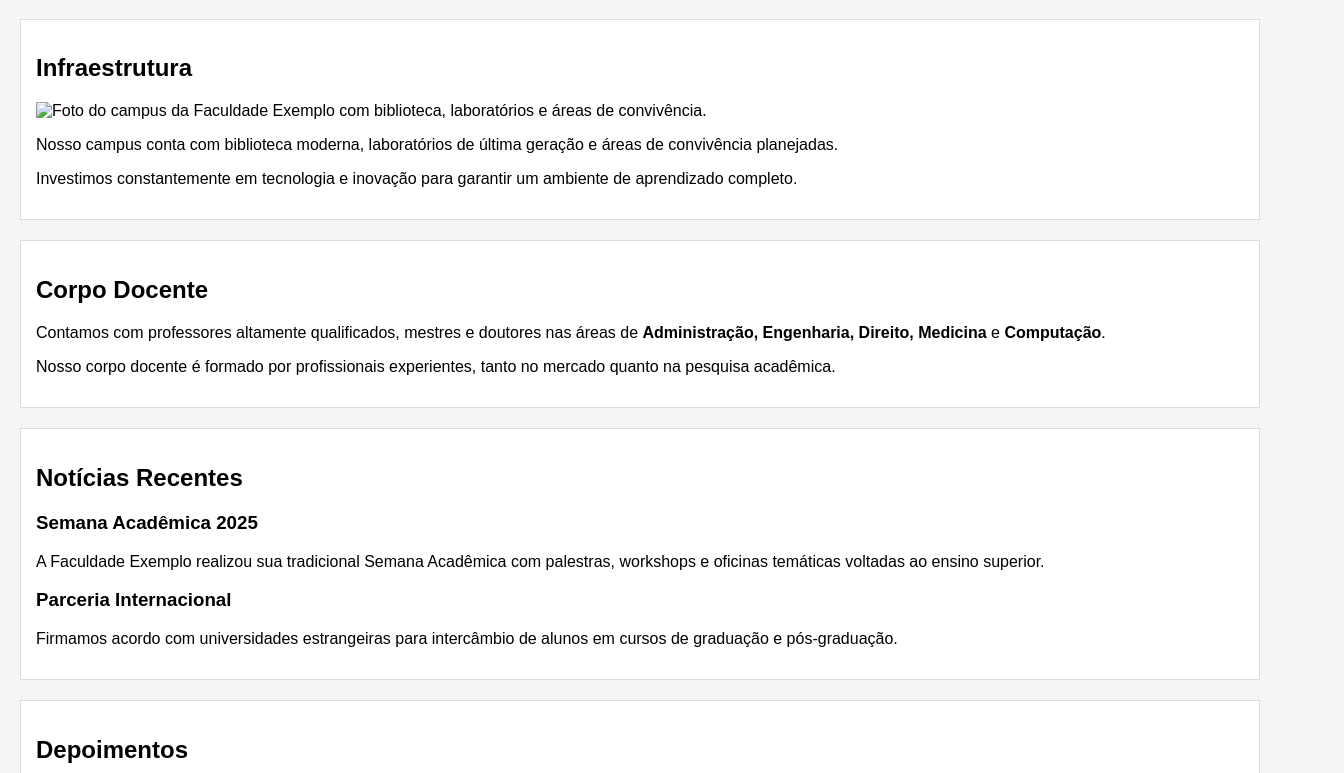
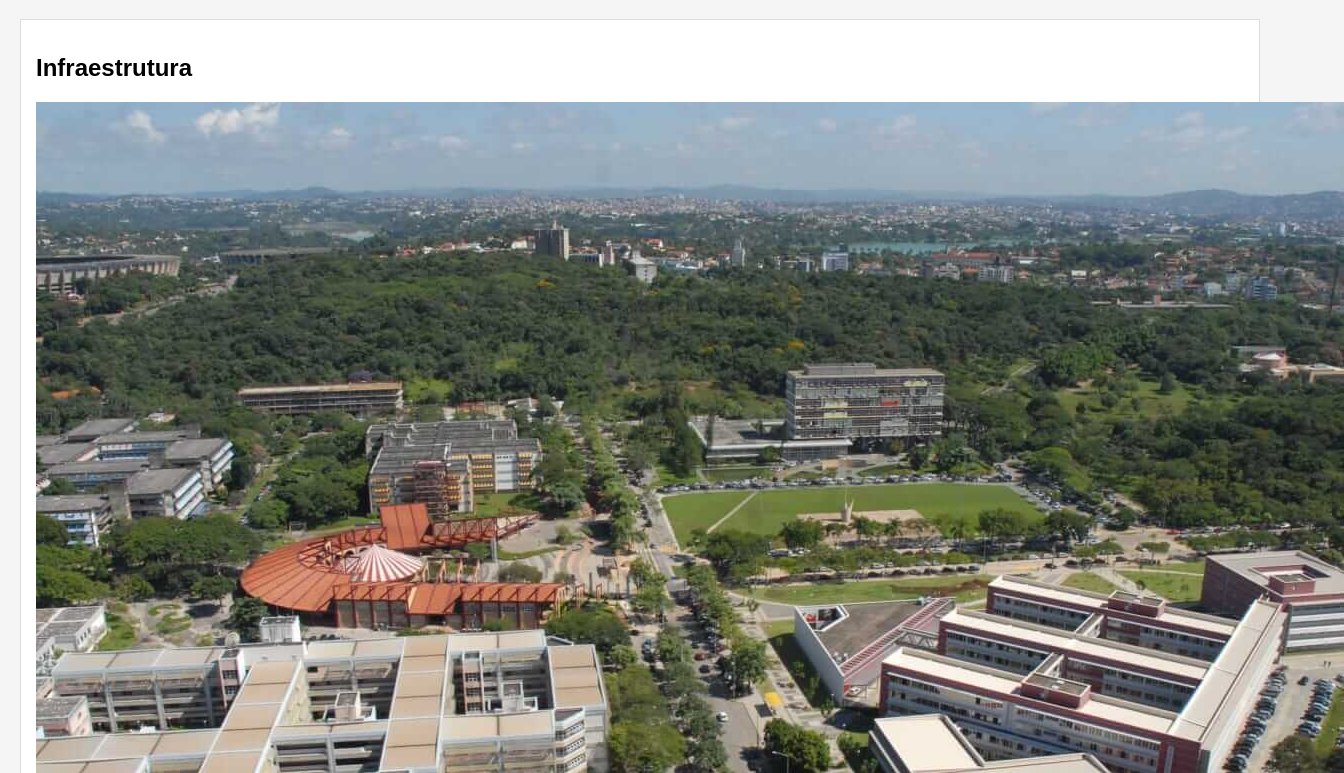
Before and after one commit to MiguelAlcalde311205/seo2, a plain HTML site: page index.html in a window 1280 px wide. Shown: the part 847-1620 px from the top of the page, 1344 px wide, since content can reach past the window. Drawn offline with Linux system fonts and the light colour scheme.

Commit message:
adicionada mídia (imagem do campus)

```diff
--- a/index.html
+++ b/index.html
@@ -99,7 +99,7 @@
 
     <section>
         <h2>Infraestrutura</h2>
-        <img src="campus.jpg" alt="Foto do campus da Faculdade Exemplo com biblioteca, laboratórios e áreas de convivência.">
+        <img src="campus.jpeg" alt="Foto do campus da Faculdade Exemplo com biblioteca, laboratórios e áreas de convivência.">
         <p>Nosso campus conta com biblioteca moderna, laboratórios de última geração e áreas de convivência planejadas.</p>
         <p>Investimos constantemente em tecnologia e inovação para garantir um ambiente de aprendizado completo.</p>
         <!-- Comentário 5 (SEO): Imagem sem atributo alt não contribui para SEO em buscas por imagens -->
```
Also changed, not shown: campus.jpeg (added).
